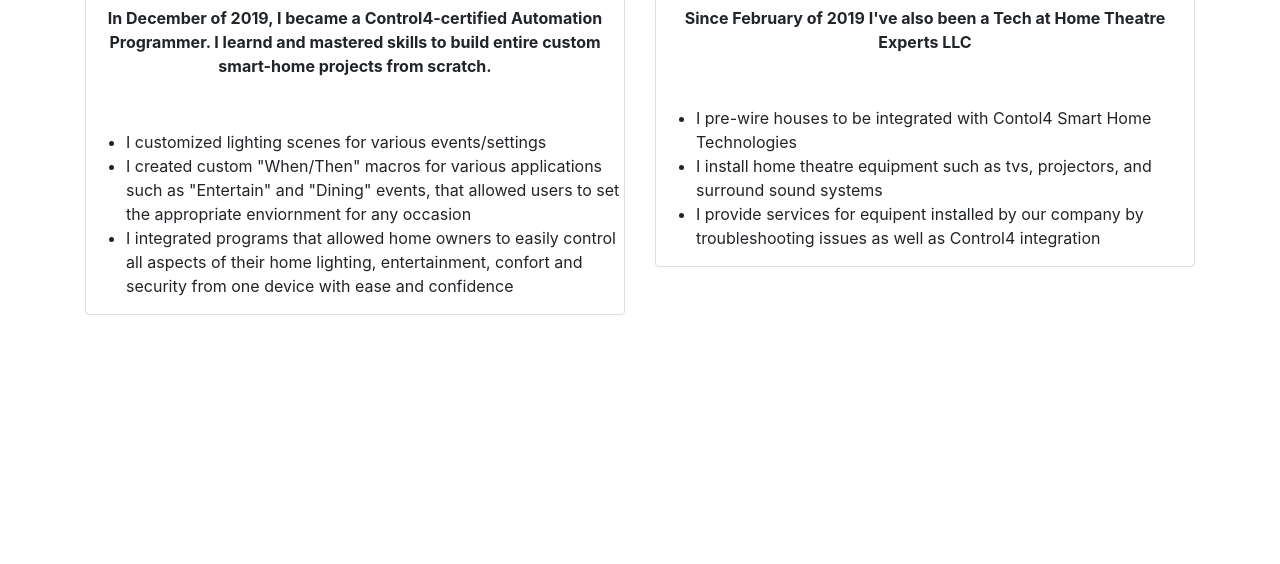
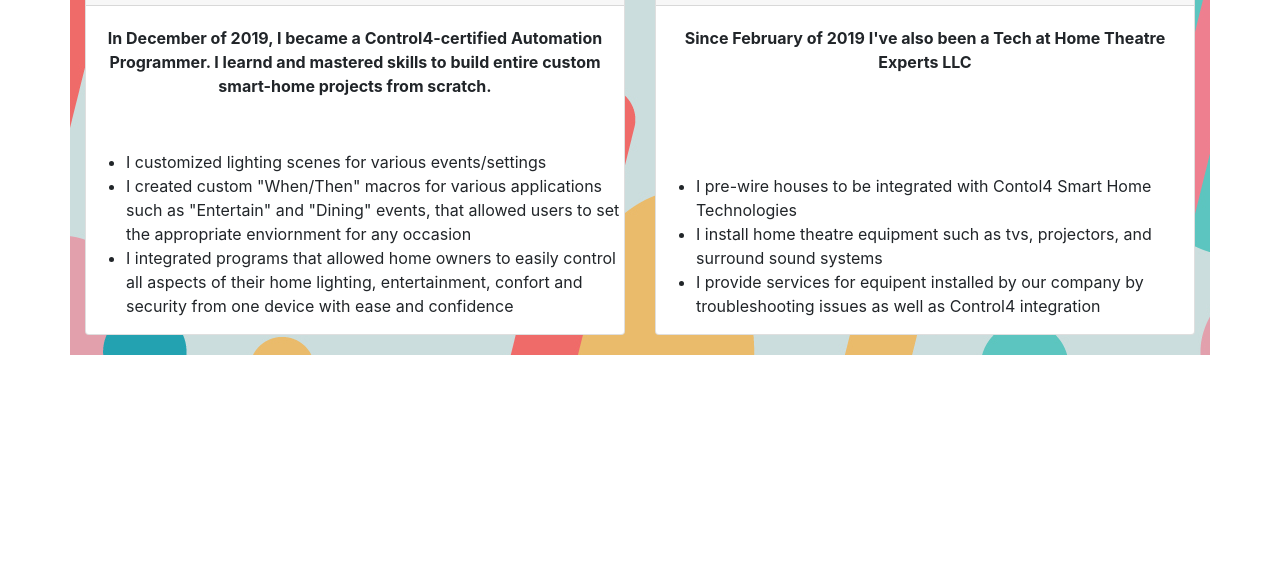
Before and after one commit to dbreznay/explosivo-portfolio-responsivo, a plain HTML site: page experience.html in a window 1280 px wide. Shown: the part 208-772 px from the top of the page. Drawn offline with nearby package versions, Linux system fonts and the light colour scheme.

Commit message:
added backgroung image to experience page, added style tag and aligned cards to be congruent

```diff
--- a/experience.html
+++ b/experience.html
@@ -32,16 +32,27 @@
           </ul>
         </div>
     </nav>
+    <style>
+       main {
+          background-image:url("./assets/ColorfulBackground_03.jpg");
+          margin-bottom: 20px;
+          padding: 20px;
+          border: 20px;
+       }
+      section.card {
+        block-size: 100%;
+      }
+    </style>
 
     <main class="container">
          <h1 class="display-4">My Experience</h1>
          <div class="row">
             <div class="col-6">
-               <section class="card">
+               <section class="card" id="Programmer">
                   <figure class="card-header">
                       <h4>Automation Programmer</h4>
                   </figure>
-               <blockquote class="card-body text-center">
+                  <blockquote class="card-body text-center">
                       <strong><p>In December of 2019, I became a Control4-certified Automation
                         Programmer. I learnd and mastered skills to build entire custom smart-home projects
                         from scratch.
```
